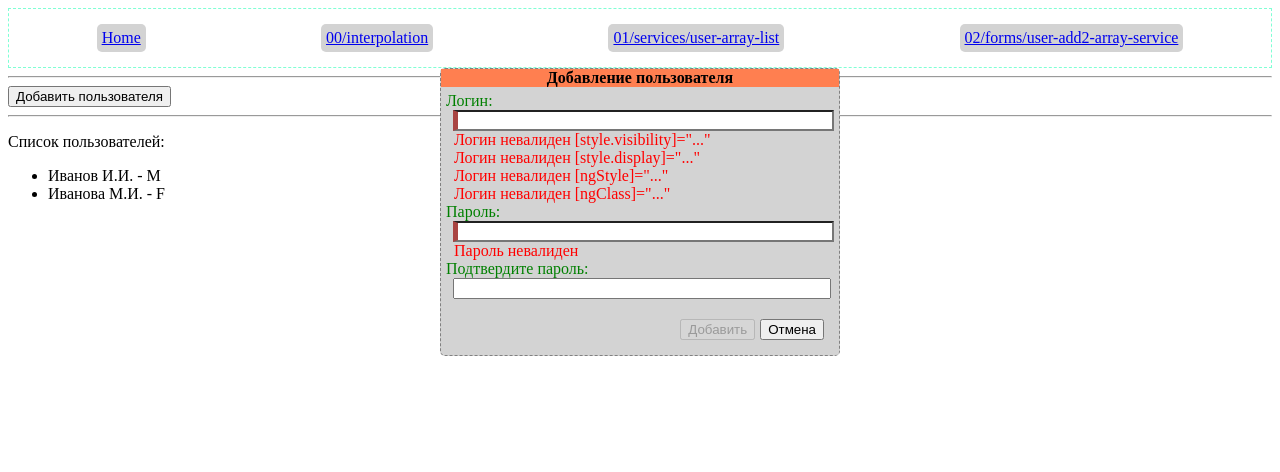
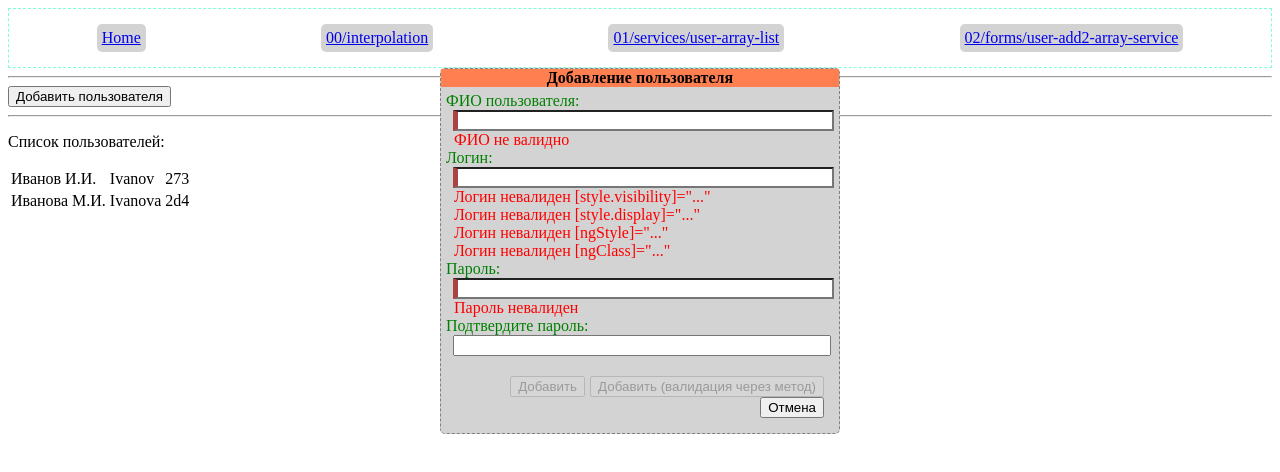
Before and after one commit to ZVanoFD18/angular-sander, an Angular app in the folder angular-sander-00/: page /02/forms/user-add2-array-service in a window 1280 px wide. Both pictures are taken after a click on the button "Добавить пользователя". Shown: the top 472 px of the page. Built offline with nearby package versions, Linux system fonts and the light colour scheme.

Commit message:
'\forms\user-add2-array-service' разобрался с доступностью кнопки через функцию-валидатор

```diff
--- a/angular-sander-00/src/app/01/services/users-array.service.ts
+++ b/angular-sander-00/src/app/01/services/users-array.service.ts
@@ -4,26 +4,52 @@ import {Injectable} from '@angular/core';
     providedIn: 'root'
 })
 export class UsersArrayService {
-    private users = [{
-        name: 'Иванов И.И.',
-        sex: 'M'
-    }, {
-        name: 'Иванова М.И.',
-        sex: 'F'
-    }];
+    private users: User[] = [];
 
     constructor() {
+        let newUser: User;
+        newUser = new User();
+        newUser.name = 'Иванов И.И.';
+        newUser.login = 'Ivanov';
+        newUser.passHash = User.getHash(newUser.login);
+        this.users.push(newUser);
+
+        newUser = new User();
+        newUser.name = 'Иванова М.И.';
+        newUser.login = 'Ivanova';
+        newUser.passHash = User.getHash(newUser.login);
+        this.users.push(newUser);
     }
 
     getAll() {
         return this.users;
     }
 
-    add(userName) {
-        const newUser = {
-            name: userName,
-            sex: 'M'
-        };
+    add(name, login, pass) {
+        const newUser = new User();
+        newUser.name = name;
+        newUser.login = login;
+        newUser.passHash = User.getHash(pass);
         this.users.push(newUser);
     }
 }
+
+export class User {
+    public name;
+    public login;
+    public passHash;
+
+    /**
+     * Возвращает простейший хеш строки
+     * @param {string} str
+     * @returns {string}
+     */
+    static getHash(str = '') {
+        let result = 0;
+        for (let i = 0, len = str.length; i < len; i++) {
+            result += str[i].charCodeAt(0);
+        }
+        result = result.toString(16);
+        return result;
+    }
+}
--- a/angular-sander-00/src/app/02/forms/user-add2-array-service/user-add2-array-service.component.css
+++ b/angular-sander-00/src/app/02/forms/user-add2-array-service/user-add2-array-service.component.css
@@ -1,6 +1,6 @@
 .invisible{
     display: none;
-    visibility: hidden;
+    --visibility: hidden;
 }
 .invalidInputMessage
 {
--- a/angular-sander-00/src/app/02/forms/user-add2-array-service/user-add2-array-service.component.html
+++ b/angular-sander-00/src/app/02/forms/user-add2-array-service/user-add2-array-service.component.html
@@ -4,6 +4,17 @@
 >
     <div class="title">Добавление пользователя</div>
     <div class="inputs">
+      <label for="">
+        <span class="fieldLabel">ФИО пользователя:</span>
+        <input type="text" todo-type="password"
+               name="userName"
+               [(ngModel)]="userName"
+               #inputUserName="ngModel"
+               required
+               pattern="[a-zA-Zа-яА-Я\. ]{1,50}"
+        >
+        <span *ngIf="inputUserName.invalid" class="invalidInputMessage">ФИО не валидно</span>
+      </label>
         <label for="">
             <span class="fieldLabel">Логин:</span>
             <input type="text"
@@ -18,11 +29,12 @@
                   class="invalidInputMessage">Логин невалиден [style.display]="..."</span>
             <span [ngStyle]="{'display' : inputLogin.valid ? 'none' : 'block'}"
                   class="invalidInputMessage">Логин невалиден [ngStyle]="..."</span>
+            <!--Не работает display: none из класса .invisible
+             Чтобы работало, нужно отключать класс "invalidInputMessage"-->
+            <span [ngClass]="{invisible : inputLogin.valid, invalidInputMessage : inputLogin.invalid}"
+            >Логин невалиден [ngClass]="..."</span>
             <!--[hidden]="..." не работает, если в СSS задано значение display-->
-      <!--<div [hidden]="inputLogin.valid" class="invalidInputMessage">Логин невалиден</div>-->
-      <!--Не работает display: none из класса .invisible -->
-      <span [ngClass]="{invisible : inputLogin.valid}"
-            class="invalidInputMessage">Логин невалиден [ngClass]="..."</span>
+            <!--<div [hidden]="!inputLogin.valid" class="invalidInputMessage">Логин невалиден [hidden]=".."</div>-->
         </label>
 
         <label for="">
@@ -48,10 +60,10 @@
         </label>
     </div>
     <div class="buttons">
-    <button [disabled]="formUserAdd.invalid">Добавить</button>
+        <button [disabled]="formUserAdd.invalid || inputPass.value != inputPassConfirm.value">Добавить</button>
+        <button [disabled]="!isFormValid(formUserAdd)">Добавить (валидация через метод)</button>
         <button (click)="hideFormAdd()">Отмена</button>
     </div>
-
 </form>
 
 
--- a/angular-sander-00/src/app/02/forms/user-add2-array-service/user-add2-array-service.component.ts
+++ b/angular-sander-00/src/app/02/forms/user-add2-array-service/user-add2-array-service.component.ts
@@ -21,7 +21,11 @@ export class UserAdd2ArrayServiceComponent implements OnInit {
             form : form,
             component : this
         });
-        this.us.add(form.controls.login.value);
+        this.us.add(
+            form.controls.userName.value,
+            form.controls.login.value,
+            form.controls.pass.value
+        );
     }
 
     showFormAdd() {
@@ -30,4 +34,9 @@ export class UserAdd2ArrayServiceComponent implements OnInit {
     hideFormAdd() {
         this.isFormVisible = false;
     }
+    isFormValid(form : NgForm){
+        return form.valid
+            && form.controls.pass && form.controls.passConfirm
+            && form.controls.pass.value == form.controls.passConfirm.value;
+    }
 }
--- a/angular-sander-00/src/app/users/list/list.component.html
+++ b/angular-sander-00/src/app/users/list/list.component.html
@@ -1,4 +1,6 @@
 <p>Список пользователей:</p>
-<ul>
-  <li *ngFor="let user of users">{{user.name}} - {{user.sex}}</li>
-</ul>
+<table>
+  <tr *ngFor="let user of users">
+    <td>{{user.name}}</td> <td> {{user.login}} </td><td>{{user.passHash}}</td>
+  </tr>
+</table>
```
Lines whose indentation alone changed are shown as unchanged.
